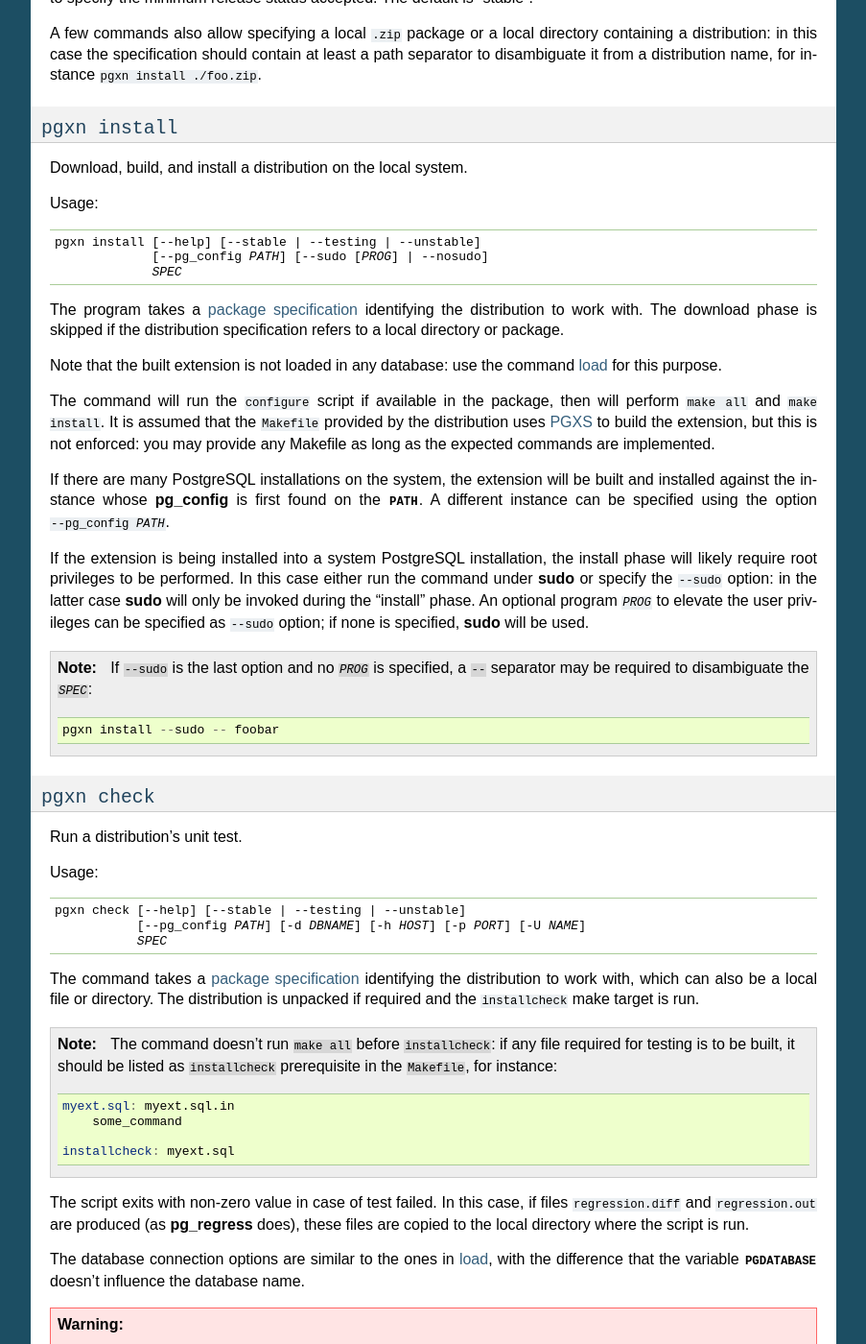
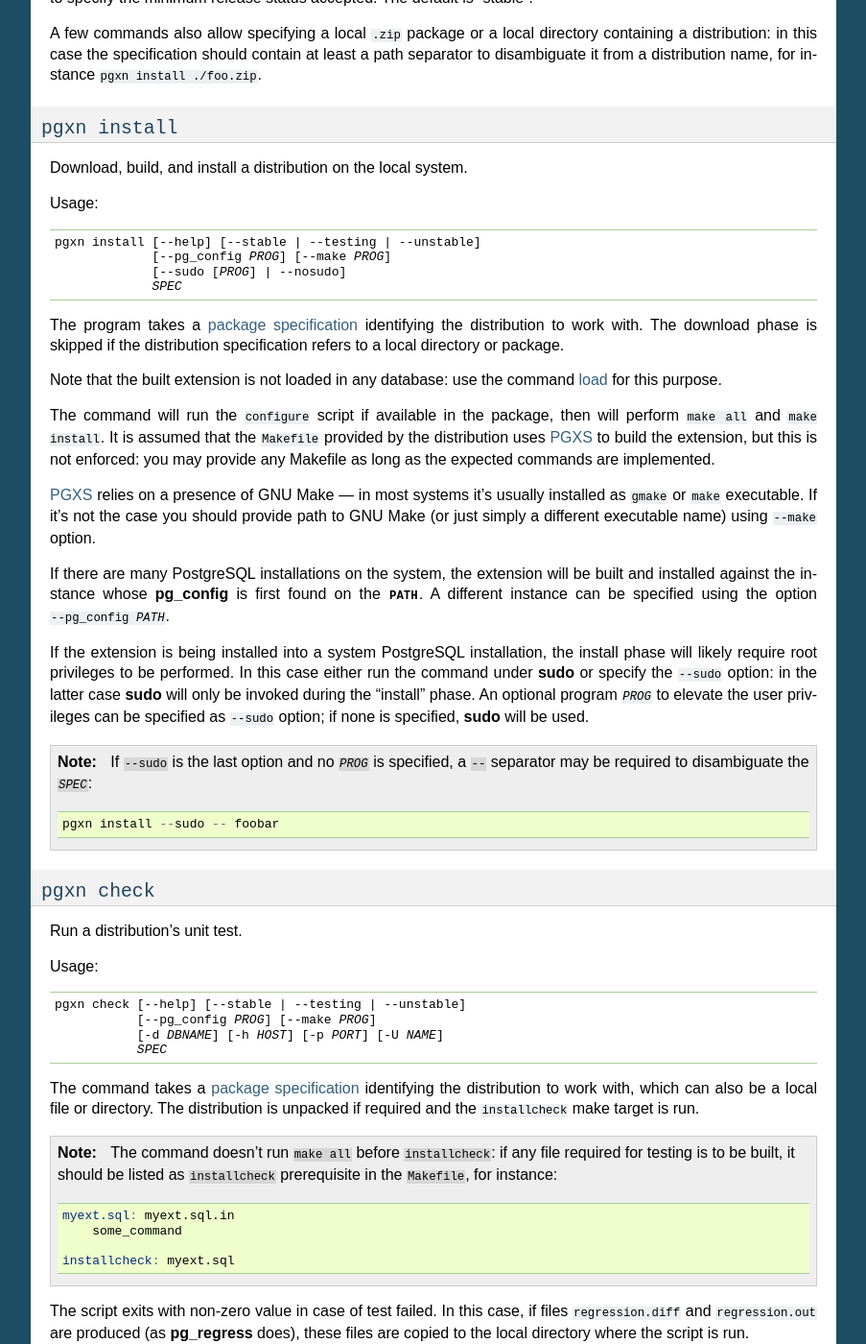
Before and after one commit to pgxn/pgxnclient, a Sphinx documentation site: the page built from docs/usage.rst, in a window 1280 px wide and 1400 px high, scrolled down 931 px. Shown: the whole window at 96% size, without its empty margins (198-1101 px from the left). Built offline with Sphinx 7.4.7, drawn with Linux system fonts in a browser that asks for light colours; some of the changed text lies outside the part shown.

Commit message:
docs/usage: document --make option
  - document --make option for install/uninstall/check commands

  - fix usage lines which mention --pg_config option to use PROG instead of PATH
    placeholder

```diff
--- a/docs/usage.rst
+++ b/docs/usage.rst
@@ -79,7 +79,8 @@
     :class: pgxn-install
 
     pgxn install [--help] [--stable | --testing | --unstable]
-                 [--pg_config *PATH*] [--sudo [*PROG*] | --nosudo]
+                 [--pg_config *PROG*] [--make *PROG*]
+                 [--sudo [*PROG*] | --nosudo]
                  *SPEC*
 
 The program takes a `package specification`_ identifying the distribution to
@@ -96,6 +97,11 @@
 commands are implemented.
 
 .. _PGXS: http://www.postgresql.org/docs/current/static/extend-pgxs.html
+
+PGXS_ relies on a presence of GNU Make — in most systems it's
+usually installed as ``gmake`` or ``make`` executable. If it's not the case you
+should provide path to GNU Make (or just simply a different executable name)
+using ``--make`` option.
 
 If there are many PostgreSQL installations on the system, the extension will
 be built and installed against the instance whose :program:`pg_config` is
@@ -131,7 +137,8 @@
     :class: pgxn-check
 
     pgxn check [--help] [--stable | --testing | --unstable]
-               [--pg_config *PATH*] [-d *DBNAME*] [-h *HOST*] [-p *PORT*] [-U *NAME*]
+               [--pg_config *PROG*] [--make *PROG*]
+               [-d *DBNAME*] [-h *HOST*] [-p *PORT*] [-U *NAME*]
                *SPEC*
 
 The command takes a `package specification`_ identifying the distribution to
@@ -179,7 +186,8 @@
     :class: pgxn-uninstall
 
     pgxn uninstall [--help] [--stable | --testing | --unstable]
-                   [--pg_config *PATH*] [--sudo [*PROG*] | --nosudo]
+                   [--pg_config *PROG*] [--make *PROG*]
+                   [--sudo [*PROG*] | --nosudo]
                    *SPEC*
 
 The command does the opposite of the install_ command, removing a
```
